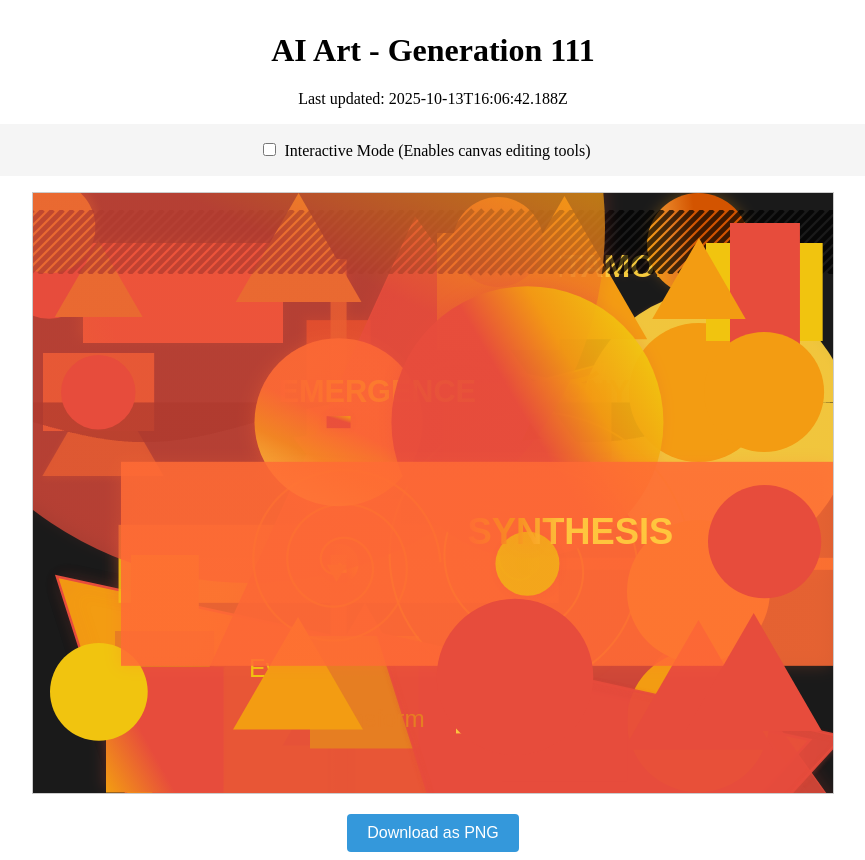
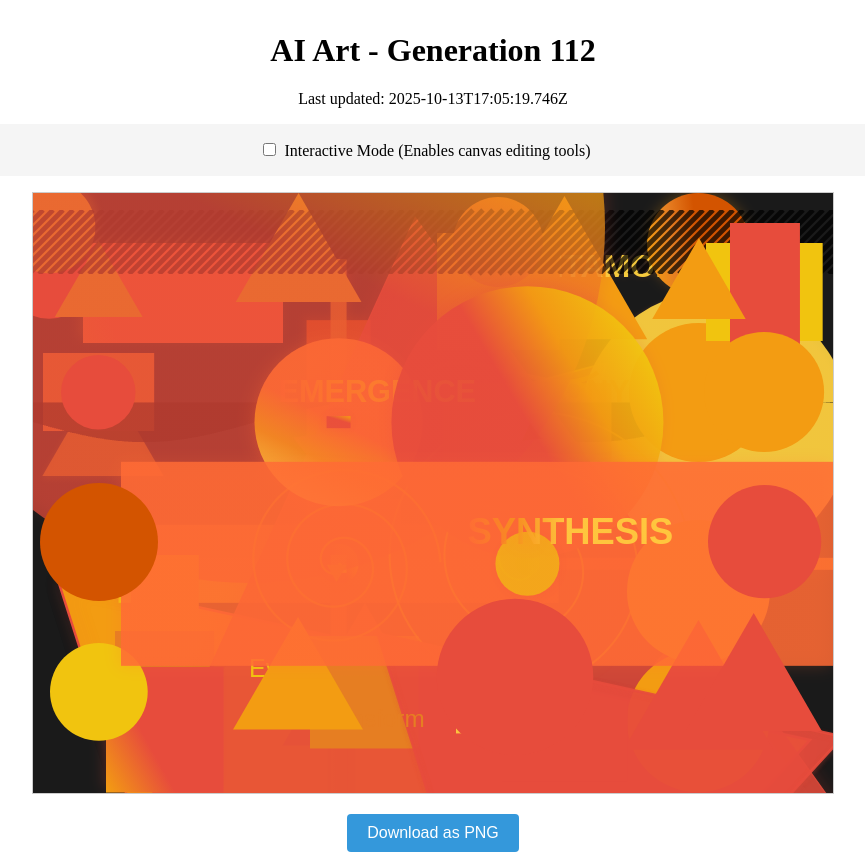
Before and after one commit to mcclowes/ai-art, a React (Vite) app: page / in a window 1280 px wide. Shown: the whole page, without its empty margins (207-1072 px from the left). Built offline with nearby package versions, Linux system fonts and the light colour scheme.

Commit message:
Improve artwork - Generation 112

```diff
--- a/src/artwork-state.ts
+++ b/src/artwork-state.ts
@@ -1337,9 +1337,17 @@ export const artworkState: ArtworkState = {
       "size": 78.6891790773291,
       "fillStyle": "#e74c3c",
       "id": "triangle_1760371602188"
+    },
+    {
+      "type": "circle",
+      "x": 65.9930090448742,
+      "y": 348.9930090448742,
+      "radius": 58.9930090448742,
+      "fillStyle": "#d35400",
+      "id": "circle_1760375119746"
     }
   ],
-  "generation": 111,
-  "lastUpdated": "2025-10-13T16:06:42.188Z",
+  "generation": 112,
+  "lastUpdated": "2025-10-13T17:05:19.746Z",
   "cycleStarted": "2025-10-09T02:31:30.758Z"
 };
```
